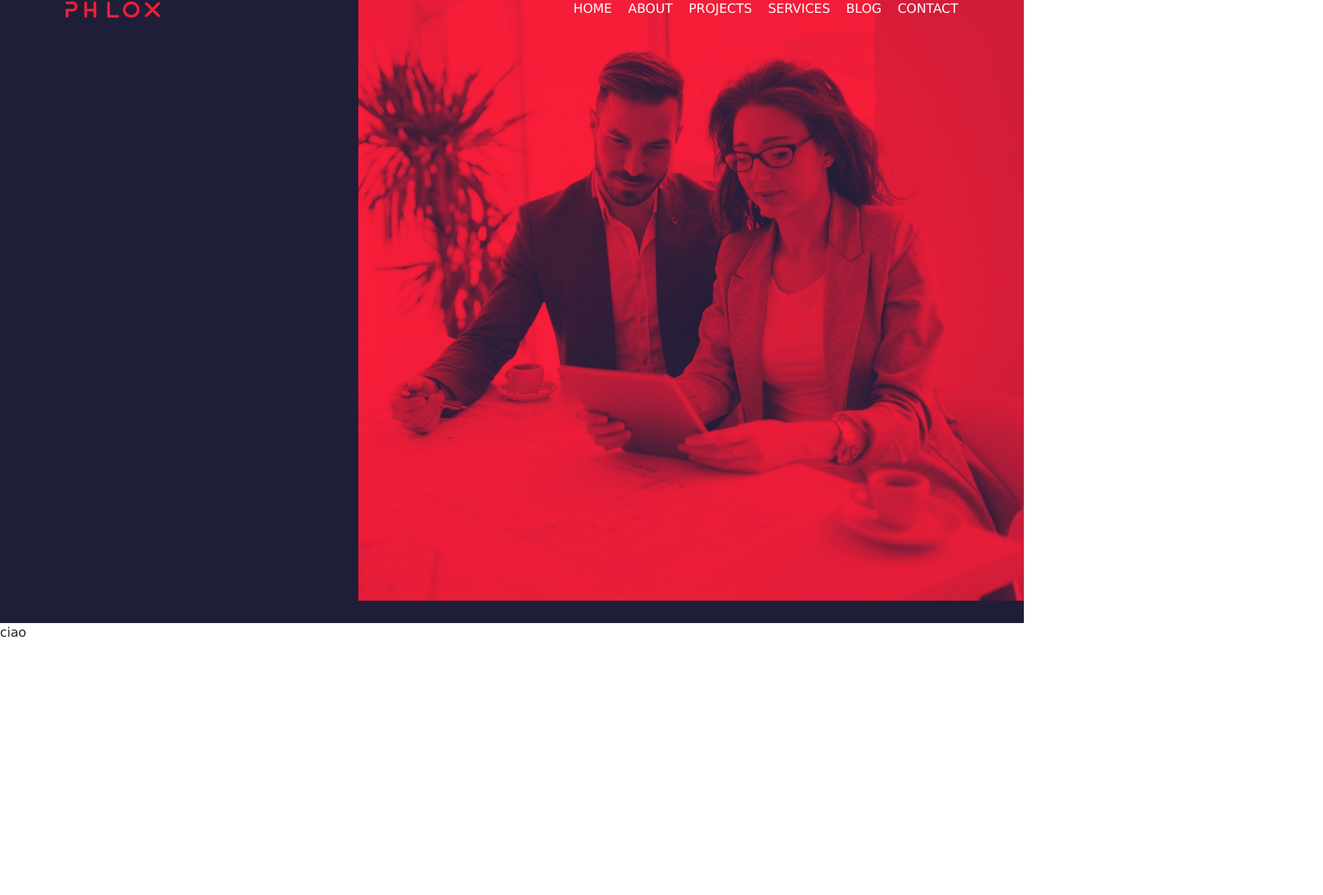
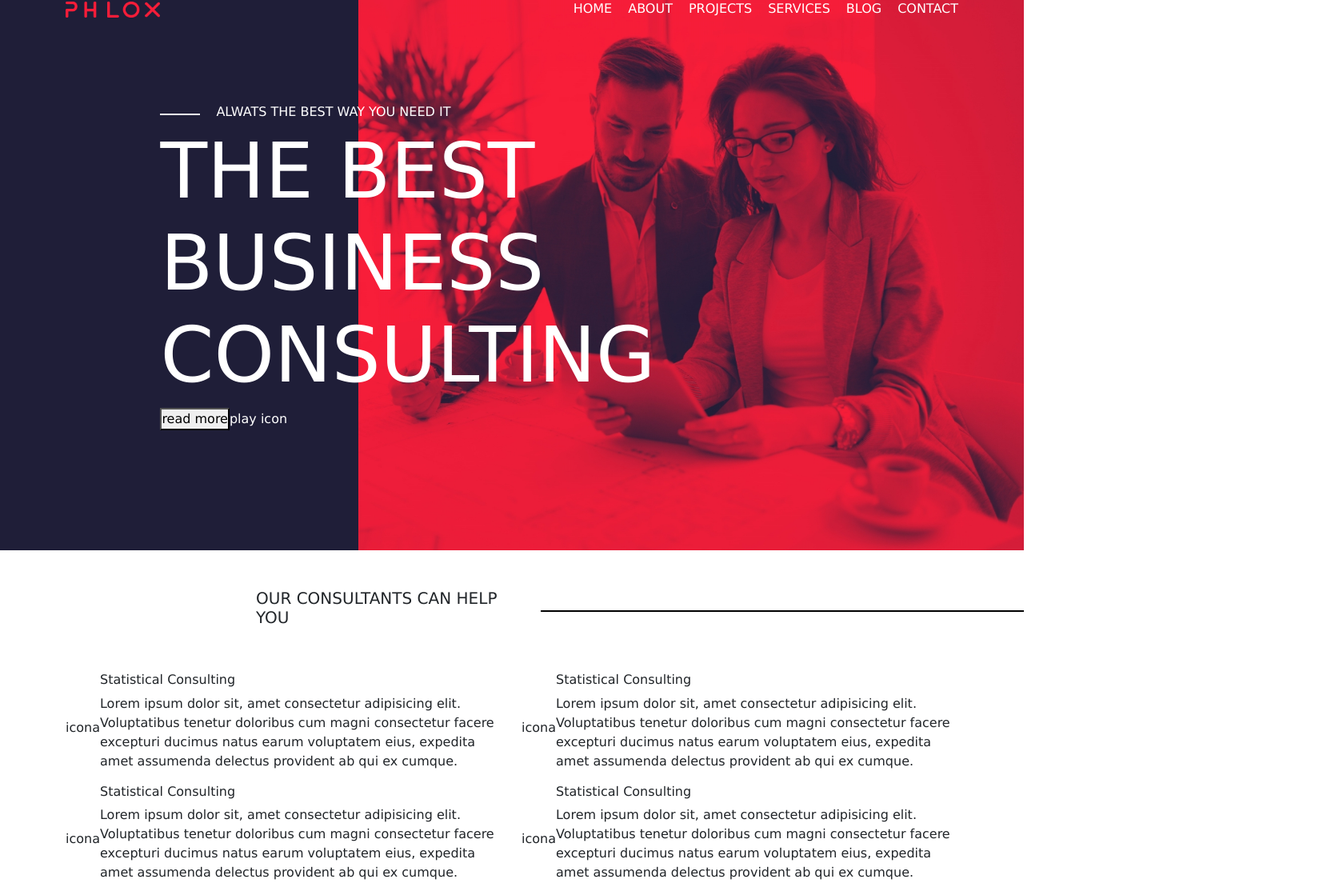
Before and after one commit to Jack-rm/proj-html-vuejs, a Vue app: page / in a window 1280 px wide. Shown: the part 21-1140 px from the top of the page at 80% size, 1654 px wide, since content can reach past the window. Before the commit the page ends 840 px from the top, so only its background shows below. Built offline with nearby package versions, Linux system fonts and the light colour scheme.

Commit message:
Working on 'Main' component and his structure

```diff
--- a/src/App.vue
+++ b/src/App.vue
@@ -26,11 +26,14 @@ export default {
 </script>
 
 <style lang="scss">
+@import "./style/variables.scss";
+@import "./style/general.scss";
 
 #app {
   font-family: Verdana, Geneva, Tahoma, sans-serif;
   -webkit-font-smoothing: antialiased;
   -moz-osx-font-smoothing: grayscale;
+  background-color: $darkBlueBg;
 }
 
 </style>
--- a/src/components/Main.vue
+++ b/src/components/Main.vue
@@ -5,13 +5,108 @@
     <div class="container-fluid">
       <div class="row">
         <div class="col-12">
-          <p>scritte</p>
+          <div class="my_jumbo-box d-flex flex-column justify-content-between">
+            <div class="d-flex align-items-center">
+              <div class="my_decoration-line"></div>
+              <h6>Alwats the best way you need it</h6>
+            </div>
+            <h1>the best business consulting</h1>
+            <div class="d-flex justify-content-start align-items-center">
+              <button>read more</button>
+              <div>play icon</div>
+            </div>
+          </div>
         </div>
       </div>
     </div>
   </section>
-  <section>
-    <p>ciao</p>
+
+  <section class="my_consulting-section pb-5 pt-5">
+
+    <div class="d-flex justify-content-between align-items-center pb-5">
+      <div class="my_consulting-title">
+        <h5>our consultants can help you</h5>
+      </div>
+      <div class="my_decoration-line-md">
+      </div>
+    </div>
+
+    <div class="container">
+
+      <div class="row">
+        <div class="col-6">
+          <div class="my_consulting-box d-flex justify-content-between align-items-center">
+            <div class="my_consulting-icon">
+              icona
+            </div>
+            <div class="my_consulting-info">
+              <h6>Statistical Consulting</h6>
+              <p>Lorem ipsum dolor sit, amet consectetur adipisicing elit. Voluptatibus tenetur doloribus cum magni consectetur facere excepturi ducimus natus earum voluptatem eius, expedita amet assumenda delectus provident ab qui ex cumque.</p>
+            </div>
+          </div>
+        </div>
+        <div class="col-6">
+          <div class="my_consulting-box d-flex justify-content-between align-items-center">
+            <div class="my_consulting-icon">
+              icona
+            </div>
+            <div class="my_consulting-info">
+              <h6>Statistical Consulting</h6>
+              <p>Lorem ipsum dolor sit, amet consectetur adipisicing elit. Voluptatibus tenetur doloribus cum magni consectetur facere excepturi ducimus natus earum voluptatem eius, expedita amet assumenda delectus provident ab qui ex cumque.</p>
+            </div>
+          </div>
+        </div>
+      </div>
+
+      <div class="row">
+        <div class="col-6">
+          <div class="my_consulting-box d-flex justify-content-between align-items-center">
+            <div class="my_consulting-icon">
+              icona
+            </div>
+            <div class="my_consulting-info">
+              <h6>Statistical Consulting</h6>
+              <p>Lorem ipsum dolor sit, amet consectetur adipisicing elit. Voluptatibus tenetur doloribus cum magni consectetur facere excepturi ducimus natus earum voluptatem eius, expedita amet assumenda delectus provident ab qui ex cumque.</p>
+            </div>
+          </div>
+        </div>
+        <div class="col-6">
+          <div class="my_consulting-box d-flex justify-content-between align-items-center">
+            <div class="my_consulting-icon">
+              icona
+            </div>
+            <div class="my_consulting-info">
+              <h6>Statistical Consulting</h6>
+              <p>Lorem ipsum dolor sit, amet consectetur adipisicing elit. Voluptatibus tenetur doloribus cum magni consectetur facere excepturi ducimus natus earum voluptatem eius, expedita amet assumenda delectus provident ab qui ex cumque.</p>
+            </div>
+          </div>
+        </div>
+      </div>
+
+    </div>
+
+  </section>
+
+  <section class="my_about-us-section">
+
+    <div class="d-flex justify-content-between">
+
+      <div class="my_about-img"><img src="../assets/img/business-people-working-together-on-project-and-5FHSKBL.jpg" alt=""></div>
+      <div class="my_about-info d-flex flex-column">
+
+        <div class="d-flex align-items-center">
+          <h6 class="pe-3">About us</h6>
+          <div class="my_decoration-line">
+          </div>
+        </div>
+
+        <h2>We make our strategy work</h2>
+        <p>Lorem ipsum dolor, sit amet consectetur adipisicing elit. Reiciendis, pariatur eligendi id, nesciunt iure adipisci nam quasi rem ad officiis harum assumenda debitis nemo consequuntur quaerat porro magnam quam necessitatibus.</p>
+
+      </div>
+
+    </div>
+
   </section>
 
   </div>
@@ -31,14 +126,58 @@ export default {
 @import "../style/general.scss";
 
 .jumbotron{
-  background-color: $darkBlueBg;
   background-image: url("../assets/img/portrait-of-young-architect-woman-on-meeting-KFZCE3A.jpg");
   background-repeat: no-repeat;
   background-position-x: right;
   background-position-y: 20% ;
   background-size: 65%;
-  height: 100vh;
 }
 
+.my_jumbo-box{
+  margin: 12% 0px 0px 15%;
+  padding-bottom: 150px;
+  color: white;
+  width: 500px;
 
+  & h1{
+    font-size: 6rem;
+    text-transform: uppercase;
+  }
+
+  & h6{
+    text-transform: uppercase;
+  }
+}
+
+.my_decoration-line{
+  height: 1px;
+  width: 50px;
+  border: 1px solid white;
+  margin-right: 20px;
+}
+
+.my_consulting-section{
+    background-color: white;
+}
+
+.my_decoration-line-md{
+  height: 1px;
+  width: 100%;
+  border: 1px solid black;
+}
+
+.my_consulting-title{
+  margin-left: 25%;
+  margin-right: 50px;
+  text-transform: uppercase;
+  width: 650px;
+}
+
+.my_about-us-section{
+  color: white;
+}
+
+.my_about-info{
+  padding: 300px 300px 300px 100px;
+}
 </style>
```
